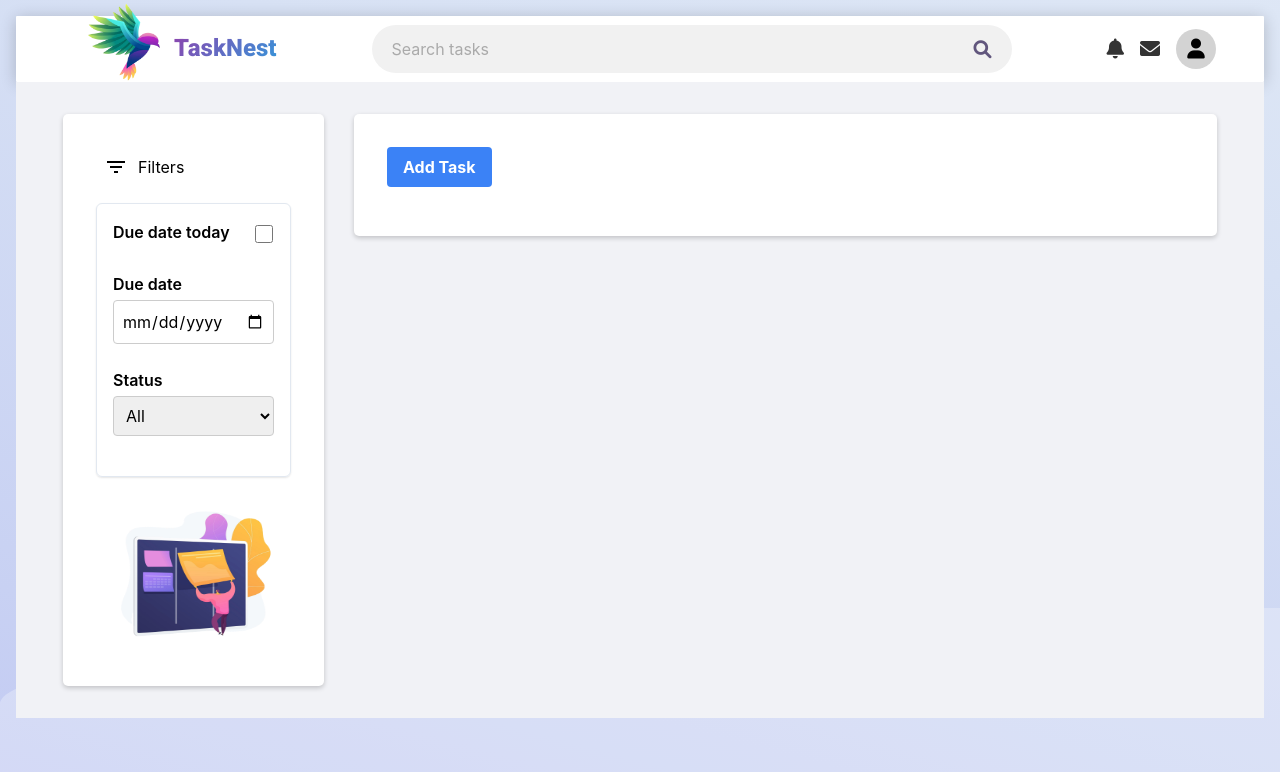
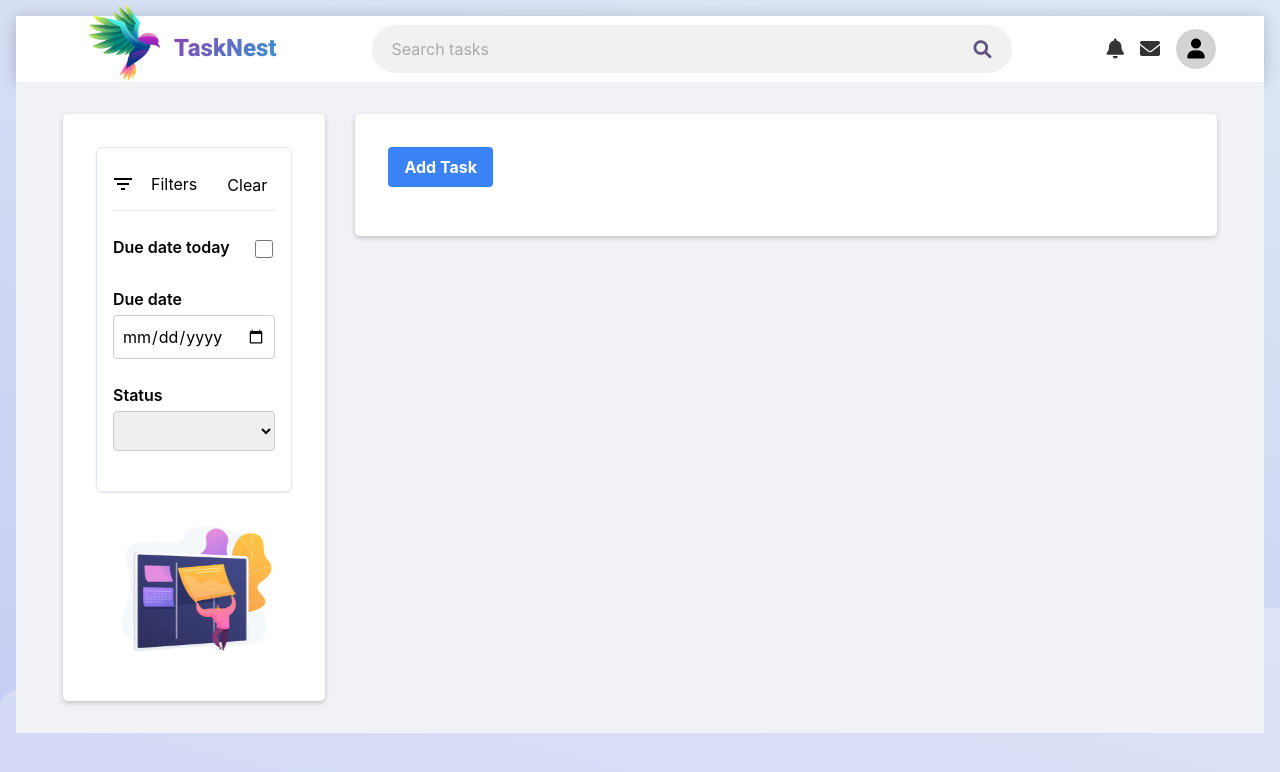
Before and after one commit to NataliaJeszke/angular18-task-manager, an Angular app: page / in a window 1280 px wide. Shown: the top 772 px of the page. Built offline with nearby package versions, Linux system fonts and the light colour scheme.

Commit message:
clear btn works

```diff
--- a/src/app/components/filter/filter.component.css
+++ b/src/app/components/filter/filter.component.css
@@ -10,6 +10,7 @@
 
   .filter-item {
     margin-bottom: 1.5rem;
+    margin-top: 1.5rem;
   }
 
   .today {
@@ -45,3 +46,21 @@
     border-color: #007bff;
     outline: none;
   }
+
+  .filter-header {
+    display: flex;
+    justify-content: flex-start;
+    padding: 0.5rem;
+    gap: 10px;
+    border-bottom: #e2e8f0 1px solid;
+
+    .material-symbols-outlined{
+        width: 30px;
+        height: 30px;
+        margin-left: -10px;
+    }
+    .clear-button {
+        margin-bottom: 5px;
+        margin-left: 20px;
+    }
+}
--- a/src/app/components/filter/filter.component.html
+++ b/src/app/components/filter/filter.component.html
@@ -1,18 +1,28 @@
 <div class="filter-container">
+  <div class="filter-header">
+    <span class="material-symbols-outlined"> filter_list </span>
+  <h3>Filters</h3>
+    <button class="clear-button" (click)="onClearFilters()">Clear</button>
+</div>
   <div class="filter-item today">
     <label for="todayFilter">Due date today</label>
-    <input class="checkbox" type="checkbox" id="todayFilter" (change)="onCheckboxChange($event)" />
+    <input class="checkbox" type="checkbox" id="todayFilter" [(ngModel)]="isChecked" (change)="onCheckboxChange($event)" />
   </div>
 
   <div class="filter-item">
     <label for="dateFilter">Due date</label>
-    <input type="date" id="dateFilter" (change)="onDateChange($event)" />
+    <input type="date" [(ngModel)]="selectedDate" id="dateFilter" (change)="onDateChange($event)" />
   </div>
 
   <div class="filter-item">
     <label for="statusFilter">Status</label>
-    <select (change)="onStatusChange($event)" id="statusFilter">
+    <select [(ngModel)]="selectedStatus" (change)="onStatusChange($event)" id="statusFilter">
       <option *ngFor="let filter of filters">{{ filter }}</option>
     </select>
   </div>
 </div>
+
+<link
+  rel="stylesheet"
+  href="https://fonts.googleapis.com/css2?family=Material+Symbols+Outlined:opsz,wght,FILL,GRAD@20..48,100..700,0..1,-50..200&icon_names=filter_list"
+/>
--- a/src/app/components/filter/filter.component.ts
+++ b/src/app/components/filter/filter.component.ts
@@ -1,19 +1,27 @@
 import { Component } from '@angular/core';
 import { CommonModule } from '@angular/common';
+import { FormsModule } from '@angular/forms';
 
 import { FiltersService } from '../../services/filters-service.service';
 
 @Component({
   selector: 'app-filter',
   standalone: true,
-  imports: [CommonModule],
+  imports: [CommonModule, FormsModule],
   templateUrl: './filter.component.html',
   styleUrls: ['./filter.component.css']
 })
 export class FilterComponent {
   filters: string[] = [];
+  isChecked = false;
+  selectedDate = '';
+  selectedStatus = '';
 
   constructor(private filtersService: FiltersService) {
+    this.filters = this.filtersService.getFilters();
+  }
+
+  refreshFilters(): void {
     this.filters = this.filtersService.getFilters();
   }
 
@@ -46,4 +54,14 @@ export class FilterComponent {
       this.filtersService.setStatusChange(selectedStatus);
     }
   }
+
+  onClearFilters(): void {
+    this.isChecked = false;
+    this.selectedDate = '';
+    this.selectedStatus = '';
+
+    this.filtersService.setCheckboxChange(false);
+    this.filtersService.setDateFilter("");
+    this.filtersService.setStatusChange("");
+  }
 }
--- a/src/app/components/menu/menu.component.css
+++ b/src/app/components/menu/menu.component.css
@@ -12,19 +12,6 @@
     margin-right: 15px;
 }
 
-.menu-header {
-    display: flex;
-    justify-content: flex-start;
-    align-items: center;
-    padding: 0.5rem;
-    gap: 10px;
-
-    img{
-        width: 20px;
-        height: 20px;
-    }
-}
-
   img{
     width: auto;
     height: 160px;
--- a/src/app/components/menu/menu.component.html
+++ b/src/app/components/menu/menu.component.html
@@ -1,13 +1,4 @@
 <div class="menu-container">
-  <div class="menu-header">
-      <span class="material-symbols-outlined"> filter_list </span>
-    <h3>Filters</h3>
-  </div>
   <app-filter></app-filter>
   <img src="assets/taskly.png" alt="task" />
 </div>
-
-<link
-  rel="stylesheet"
-  href="https://fonts.googleapis.com/css2?family=Material+Symbols+Outlined:opsz,wght,FILL,GRAD@20..48,100..700,0..1,-50..200&icon_names=filter_list"
-/>
```
